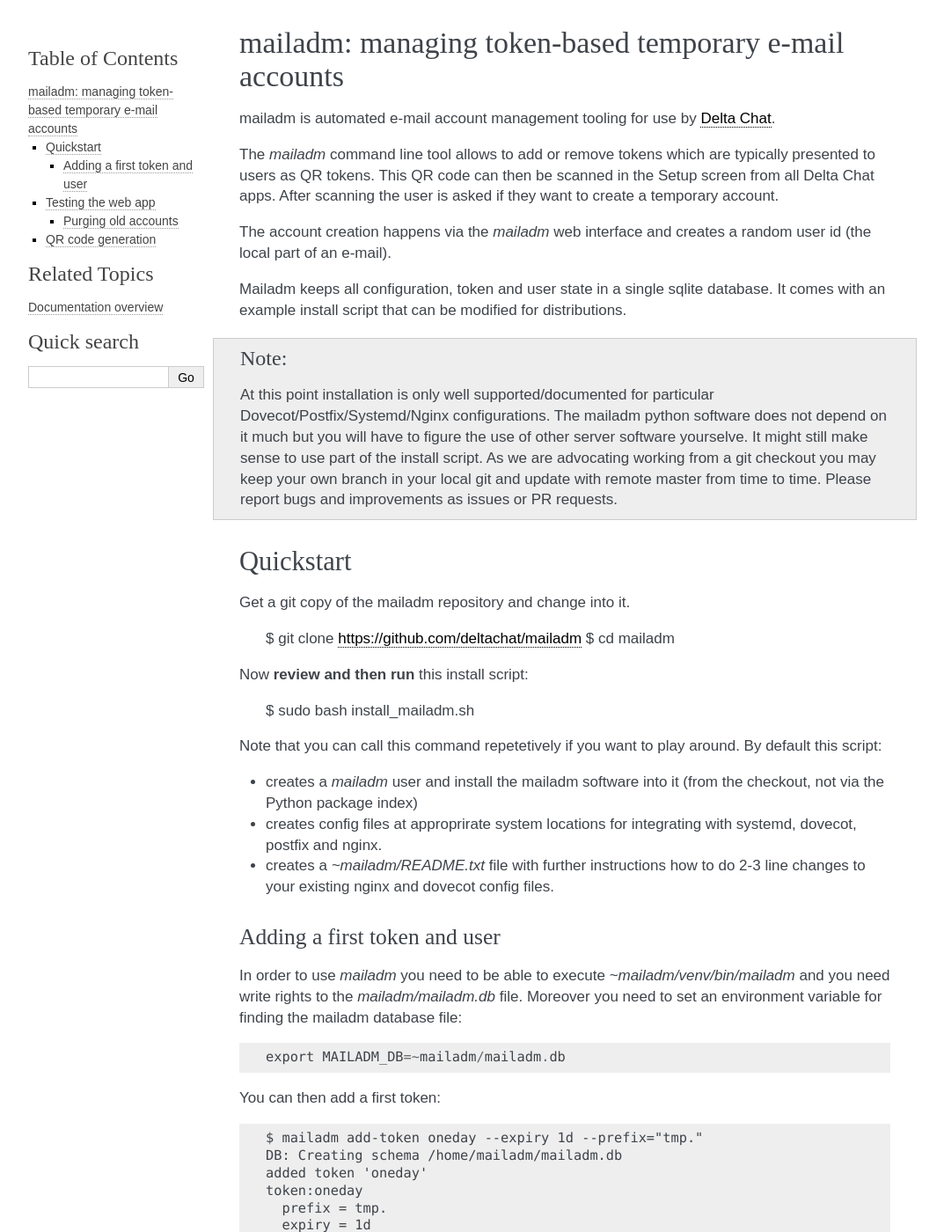
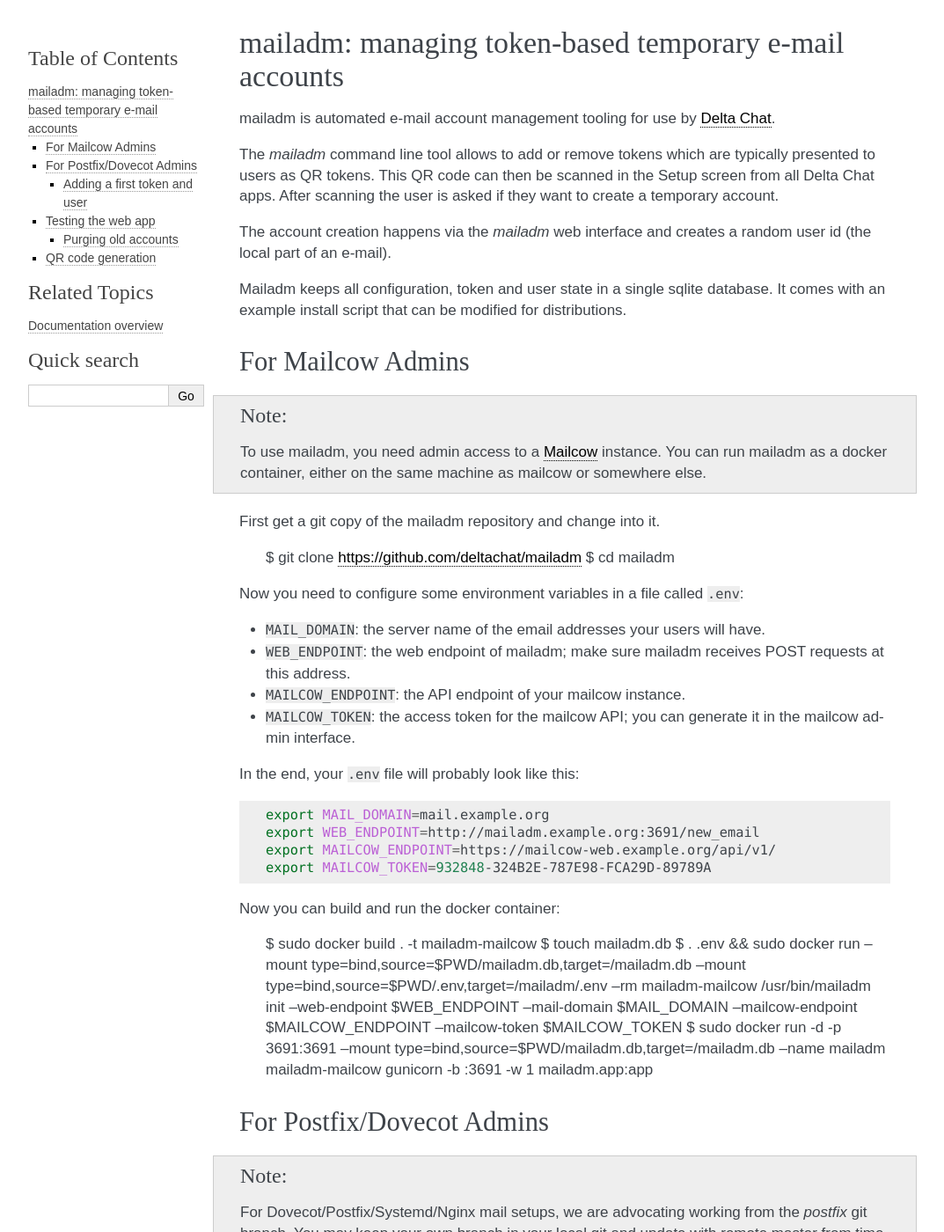
Before and after one commit to deltachat/mailadm, a Sphinx documentation site: the page built from doc/index.rst, in a window 1280 px wide and 1400 px high. Shown: the whole window at 88% size, without its empty margins (108-1181 px from the left). Built offline with Sphinx 7.4.7, drawn with Linux system fonts in a browser that asks for light colours; some of the changed text lies outside the part shown.

Commit message:
Dockerfile & instructions to setup mailadm

```diff
--- a/doc/index.rst
+++ b/doc/index.rst
@@ -16,25 +16,64 @@
 sqlite database.  It comes with an example install script that
 can be modified for distributions.
 
+
+For Mailcow Admins
+------------------
+
 .. note::
 
-    At this point installation is only well supported/documented for particular
-    Dovecot/Postfix/Systemd/Nginx configurations. The mailadm python software does
-    not depend on it much but you will have to figure the use of other server software
-    yourselve. It might still make sense to use part of the install script.
-    As we are advocating working from a git checkout you may keep your own
-    branch in your local git and update with remote master from time to time.
-    Please report bugs and improvements as issues or PR requests.
+    To use mailadm, you need admin access to a `Mailcow
+    <https://mailcow.email/>`_ instance. You can run mailadm as a docker
+    container, either on the same machine as mailcow or somewhere else.
 
-
-Quickstart
-----------
-
-Get a git copy of the mailadm repository and change into it.
+First get a git copy of the mailadm repository and change into it.
 
     $ git clone https://github.com/deltachat/mailadm
     $ cd mailadm
 
+Now you need to configure some environment variables in a file called ``.env``:
+
+* ``MAIL_DOMAIN``: the server name of the email addresses your users will have.
+* ``WEB_ENDPOINT``: the web endpoint of mailadm; make sure mailadm receives
+  POST requests at this address.
+* ``MAILCOW_ENDPOINT``: the API endpoint of your mailcow instance.
+* ``MAILCOW_TOKEN``: the access token for the mailcow API; you can generate it
+  in the mailcow admin interface.
+
+In the end, your ``.env`` file will probably look like this:
+
+.. code:: bash
+
+    export MAIL_DOMAIN=mail.example.org
+    export WEB_ENDPOINT=http://mailadm.example.org:3691/new_email
+    export MAILCOW_ENDPOINT=https://mailcow-web.example.org/api/v1/
+    export MAILCOW_TOKEN=932848-324B2E-787E98-FCA29D-89789A
+
+Now you can build and run the docker container:
+
+    $ sudo docker build . -t mailadm-mailcow
+    $ touch mailadm.db
+    $ . .env && sudo docker run --mount type=bind,source=$PWD/mailadm.db,target=/mailadm.db --mount type=bind,source=$PWD/.env,target=/mailadm/.env --rm mailadm-mailcow /usr/bin/mailadm init --web-endpoint $WEB_ENDPOINT --mail-domain $MAIL_DOMAIN --mailcow-endpoint $MAILCOW_ENDPOINT --mailcow-token $MAILCOW_TOKEN
+    $ sudo docker run -d -p 3691:3691 --mount type=bind,source=$PWD/mailadm.db,target=/mailadm.db --name mailadm mailadm-mailcow gunicorn -b :3691 -w 1 mailadm.app:app
+
+
+For Postfix/Dovecot Admins
+--------------------------
+
+.. note::
+
+    For Dovecot/Postfix/Systemd/Nginx mail setups, we are advocating working
+    from the `postfix` git branch. You may keep your own branch in your local
+    git and update with remote master from time to time. Please report bugs
+    and improvements as issues or PR requests.
+
+If you have a postfix/dovecot mail setup, you can add mailadm like this:
+
+First get a git copy of the mailadm repository and change into it.
+
+    $ git clone https://github.com/deltachat/mailadm
+    $ cd mailadm
+    $ git checkout postfix
 
 Now **review and then run** this install script:
 
@@ -76,8 +115,8 @@
       maxuse = 50
       usecount = 0
       token  = 1d_r84EW3N8hEKk
-      http://localhost:3961/new_email?t=1d_r84EW3N8hEKk&n=oneday
-      DCACCOUNT:http://localhost:3961/new_email?t=1d_r84EW3N8hEKk&n=oneday
+      http://localhost:3691/new_email?t=1d_r84EW3N8hEKk&n=oneday
+      DCACCOUNT:http://localhost:3691/new_email?t=1d_r84EW3N8hEKk&n=oneday
 
 and then we can add a user (which will automatically use the token
 because the email addresses matches the prefix)::
@@ -103,12 +142,12 @@
       maxuse = 50
       usecount = 1
       token  = 1d_r84EW3N8hEKk
-      http://localhost:3961/?t=1d_r84EW3N8hEKk&n=oneday
-      DCACCOUNT:http://localhost:3961/new_email?t=1d_r84EW3N8hEKk&n=oneday
+      http://localhost:3691/?t=1d_r84EW3N8hEKk&n=oneday
+      DCACCOUNT:http://localhost:3691/new_email?t=1d_r84EW3N8hEKk&n=oneday
 
 The second last line is the one we can use with curl::
 
-   $ curl -X POST 'http://localhost:3961/?t=1d_r84EW3N8hEKk&n=oneday'
+   $ curl -X POST 'http://localhost:3691/?t=1d_r84EW3N8hEKk&n=oneday'
    {"email":"tmp.km5y5@example.org","expiry":"1d","password":"cg8VL5f0jH2U","ttl":86400}
 
 We got an e-mail account through the web API, nice.
```
Also changed, not shown: 1 other file.
